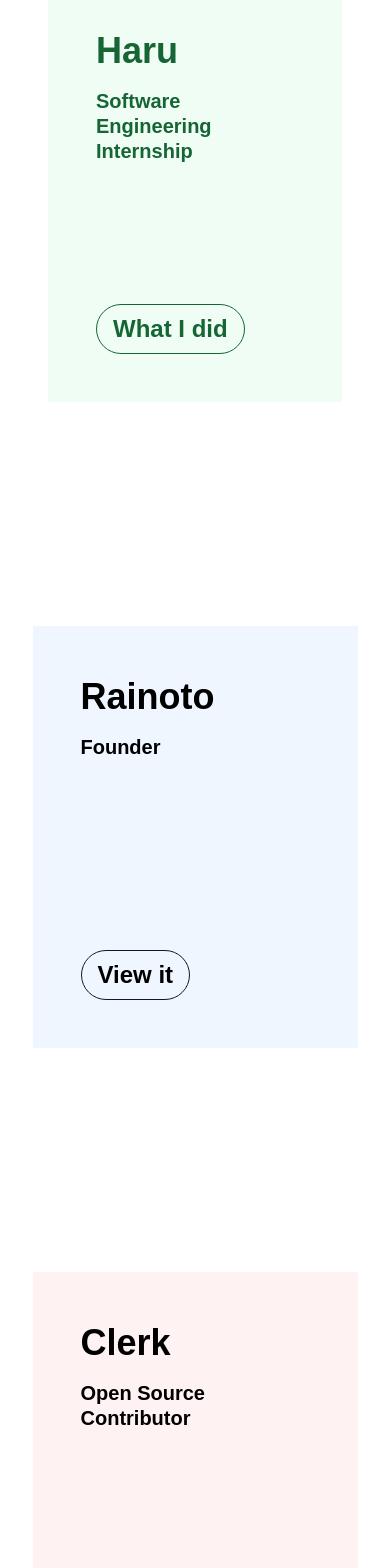
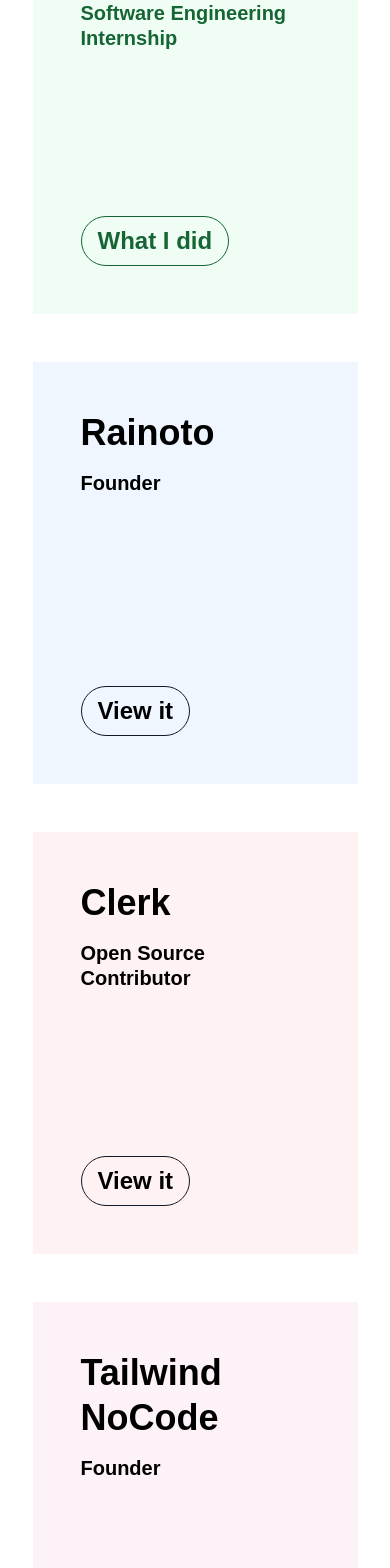
Before and after one commit to O4FDev/luke-lucas.com, a Next.js app: page / in a window 390 px wide. Shown: the part 1962-3530 px from the top of the page. Built offline with nearby package versions, Linux system fonts and the light colour scheme; a web font is replaced by a local one.

Commit message:
A lot of stuffs

```diff
--- a/pages/index.js
+++ b/pages/index.js
@@ -250,12 +250,12 @@
                x
             */}
 
-      <section className="flex flex-row justify-center items-center py-16 w-full text-green-800">
+      <section className="flex flex-row justify-center items-center py-6 md:py-16 w-full text-green-800">
         <div
           className={
             haruHovered
               ? "bg-green-50 w-10/12 lg:w-7/12 h-[50vh] lg:h-[68vh] lg:transition-w lg:transition-h lg:duration-500 lg:ease-in-out relative"
-              : "bg-green-50 w-10/12 lg:w-8/12 h-[50vh] lg:h-[70vh] lg:transition-w lg:transition-h lg:duration-500 lg:ease-in-out relative m-12"
+              : "bg-green-50 w-10/12 lg:w-8/12 h-[50vh] lg:h-[70vh] lg:transition-w lg:transition-h lg:duration-500 lg:ease-in-out relative md:m-12"
           }
           onMouseEnter={() => {
             if (haruHovered == false) {
@@ -308,12 +308,12 @@
         </div>
       </section>
 
-      <section className="flex flex-col justify-center items-center py-16 w-full">
+      <section className="flex flex-col justify-center items-center py-6 md:py-16 w-full">
         <div
           className={
             rainotoHovered
               ? "bg-blue-50 w-10/12 lg:w-7/12 h-[50vh] lg:h-[68vh] lg:transition-w lg:transition-h lg:duration-500 lg:ease-in-out relative"
-              : "bg-blue-50 w-10/12 lg:w-8/12 h-[50vh] lg:h-[70vh] lg:transition-w lg:transition-h lg:duration-500 lg:ease-in-out relative m-12"
+              : "bg-blue-50 w-10/12 lg:w-8/12 h-[50vh] lg:h-[70vh] lg:transition-w lg:transition-h lg:duration-500 lg:ease-in-out relative md:m-12"
           }
           onMouseEnter={() => {
             if (rainotoHovered == false) {
@@ -366,12 +366,12 @@
         </div>
       </section>
 
-      <section className="flex flex-col justify-center items-center py-16 w-full">
+      <section className="flex flex-col justify-center items-center py-6 md:py-16 w-full">
         <div
           className={
             clerkHovered
               ? "bg-red-50 w-10/12 lg:w-7/12 h-[50vh] lg:h-[68vh] lg:transition-w lg:transition-h lg:duration-500 lg:ease-in-out relative"
-              : "bg-red-50 w-10/12 lg:w-8/12 h-[50vh] lg:h-[70vh] lg:transition-w lg:transition-h lg:duration-500 lg:ease-in-out relative m-12"
+              : "bg-red-50 w-10/12 lg:w-8/12 h-[50vh] lg:h-[70vh] lg:transition-w lg:transition-h lg:duration-500 lg:ease-in-out relative md:m-12"
           }
           onMouseEnter={() => {
             if (rainotoHovered == false) {
@@ -424,12 +424,12 @@
         </div>
       </section>
 
-      <section className="flex flex-col justify-center items-center py-16 w-full">
+      <section className="flex flex-col justify-center items-center py-6 md:py-16 w-full">
         <div
           className={
             tailwindHovered
               ? "bg-pink-50 w-10/12 lg:w-7/12 h-[50vh] lg:h-[68vh] lg:transition-w lg:transition-h lg:duration-500 lg:ease-in-out relative"
-              : "bg-pink-50 w-10/12 lg:w-8/12 h-[50vh] lg:h-[70vh] lg:transition-w lg:transition-h lg:duration-500 lg:ease-in-out relative m-12"
+              : "bg-pink-50 w-10/12 lg:w-8/12 h-[50vh] lg:h-[70vh] lg:transition-w lg:transition-h lg:duration-500 lg:ease-in-out relative md:m-12"
           }
           onMouseEnter={() => {
             if (tailwindHovered == false) {
```
